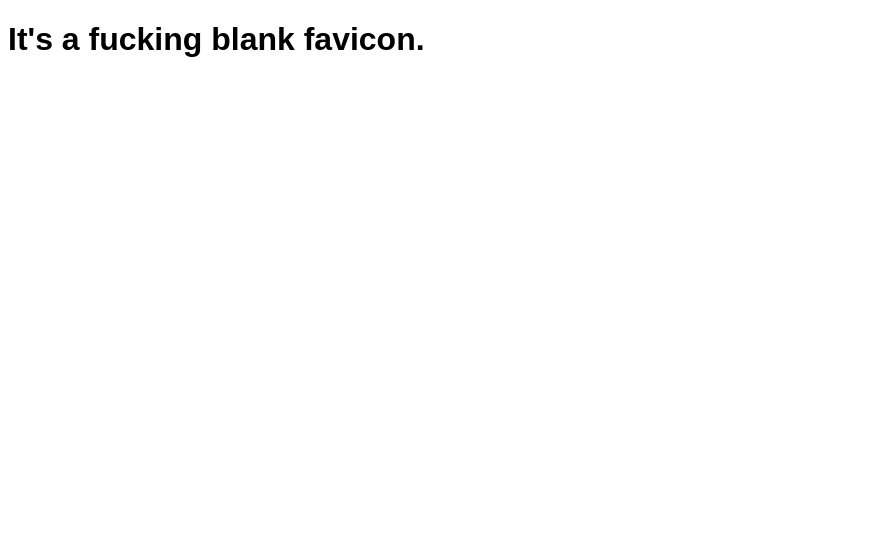
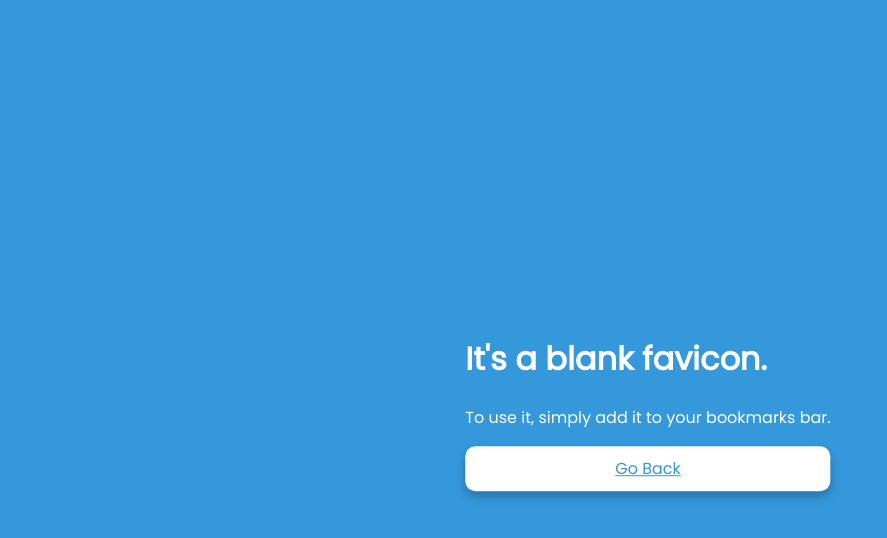
Before and after one commit to blank-favicon/blank-favicon.github.io, a plain HTML site: page index.html in a window 1280 px wide. Shown: the whole page, without its empty margins (0-887 px from the left). Drawn offline with Linux system fonts and the light colour scheme.

Commit message:
Add some CSS

```diff
--- /dev/null
+++ b/blank.css
@@ -0,0 +1,29 @@
+@import url('https://fonts.googleapis.com/css2?family=Poppins&display=swap');
+
+body {
+    font-family: Poppins;
+    background: #3498DB;
+    color: #ffffff;
+
+    /* center */
+    position: absolute;
+    top: 50%;
+    left: 50%;
+    transform: translate(-50%, -50%);
+}
+
+a {
+    padding: 10px;
+	font-size: 16px;
+	background-color: #ffffff;
+	color: #3498DB !important;
+	border-radius: 10px;
+	border: none;
+	box-shadow: 0 5px 10px #00000040;
+    display: block;
+    margin-block-start: 0.67em;
+    margin-block-end: 0.67em;
+    margin-inline-start: 0px;
+    margin-inline-end: 0px;
+    text-align: center;
+}
--- a/index.html
+++ b/index.html
@@ -3,15 +3,14 @@
 <head>
     <meta charset="UTF-8">
     <meta name="viewport" content="width=device-width, initial-scale=1.0">
-    <style>
-        body {
-            font-family: sans-serif;
-        }
-    </style>
+    <link rel="stylesheet" href="blank.css">
     <title>Blank Favicon</title>
     <link href="/favicon.ico" rel="icon" type="image/x-icon" />
 </head>
 <body>
-    <h1>It's a fucking blank favicon.</h1>
+    <h1>It's a blank favicon.</h1>
+    <p>To use it, simply add it to your bookmarks bar.</p>
+
+    <a href="javascript:window.history.back();">Go Back</a>
 </body>
 </html>
```
